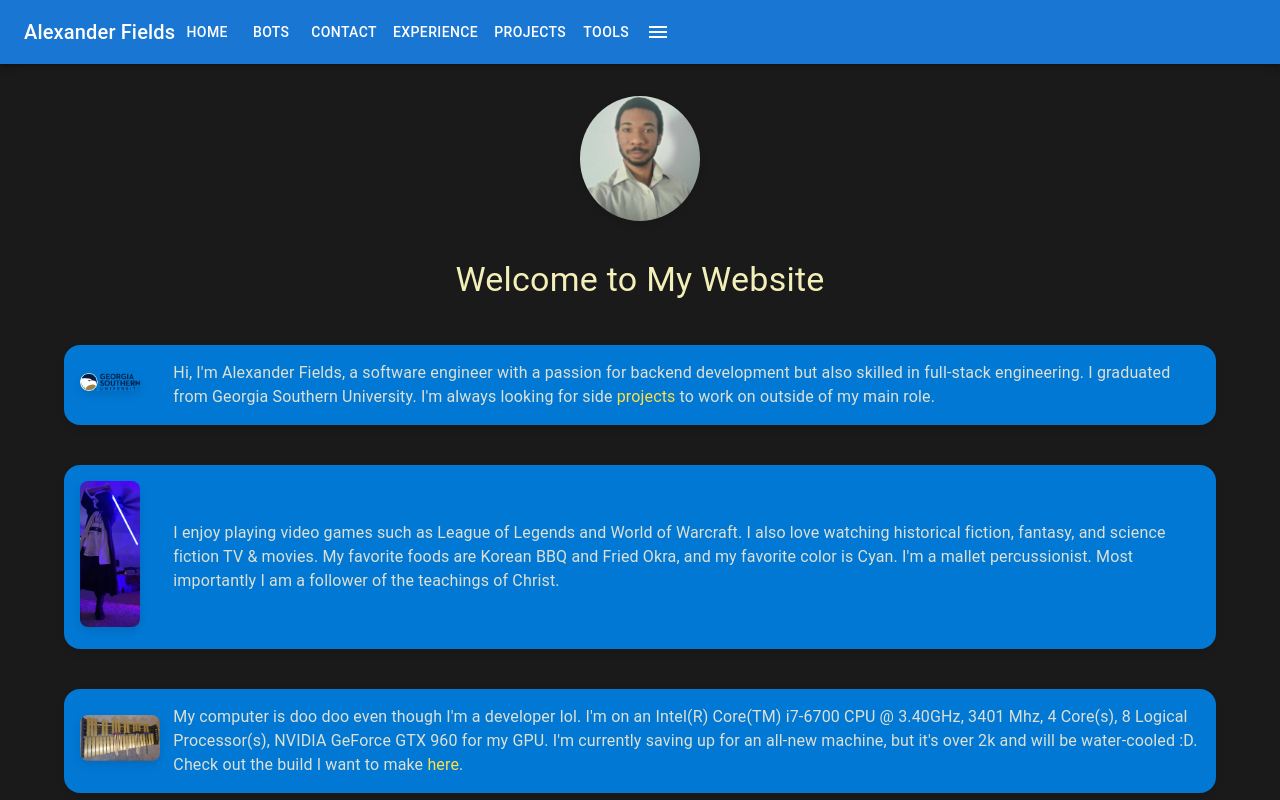
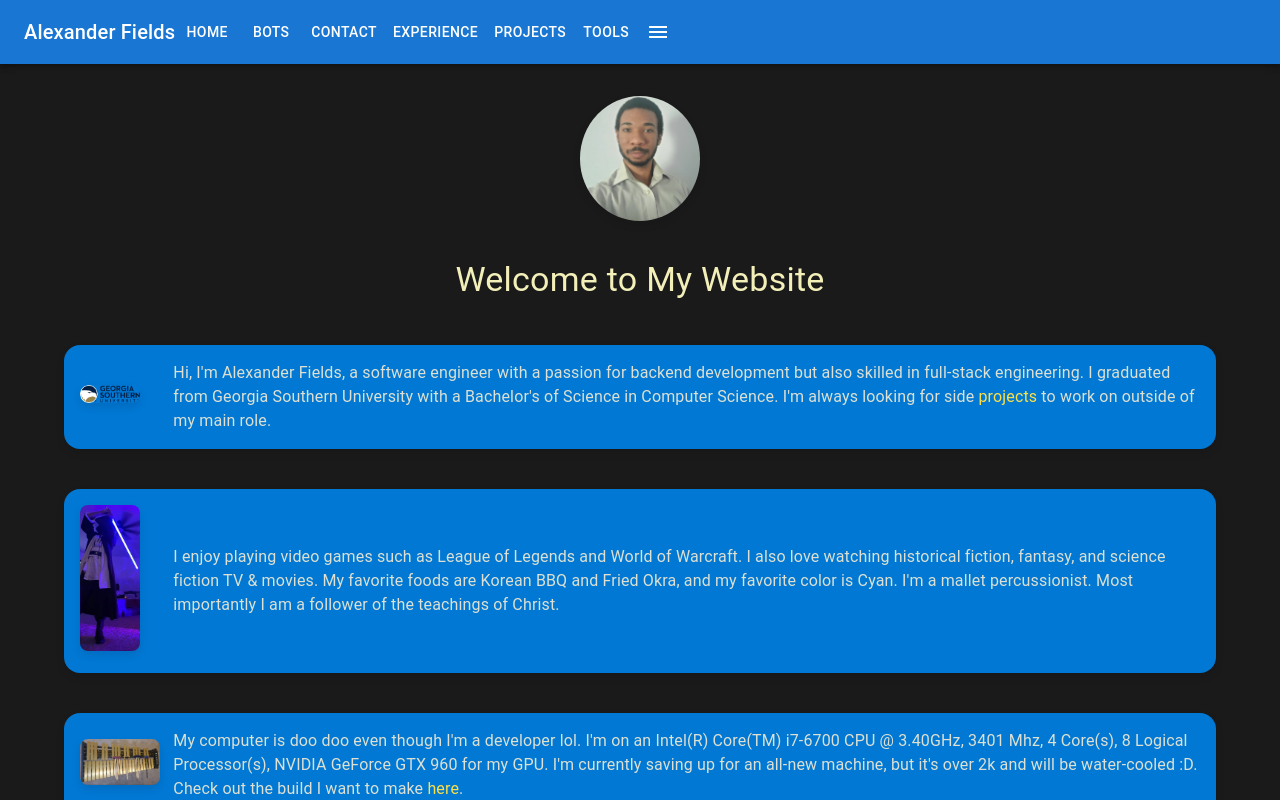
Before and after one commit to roku674/Website, a React (Create React App) app in the folder frontend/: page / in a window 1280 px wide. Shown: the top 800 px of the page. Built offline with nearby package versions, Linux system fonts and the light colour scheme; no server answers.

Commit message:
Update Home.js

```diff
--- a/frontend/src/pages/Home.js
+++ b/frontend/src/pages/Home.js
@@ -36,7 +36,7 @@ const Home = () => {
                 </Grid>
                 <Grid item xs={10} md={11}>
                   <Typography variant="body1" className="text-light-blue">
-                    Hi, I'm Alexander Fields, a software engineer with a passion for backend development but also skilled in full-stack engineering. I graduated from Georgia Southern University. I'm always looking for side <a href='/projects'> projects </a> to work on outside of my main role.
+                    Hi, I'm Alexander Fields, a software engineer with a passion for backend development but also skilled in full-stack engineering. I graduated from Georgia Southern University with a Bachelor's of Science in Computer Science. I'm always looking for side <a href='/projects'> projects </a> to work on outside of my main role.
                   </Typography>
                 </Grid>
               </Grid>
```
